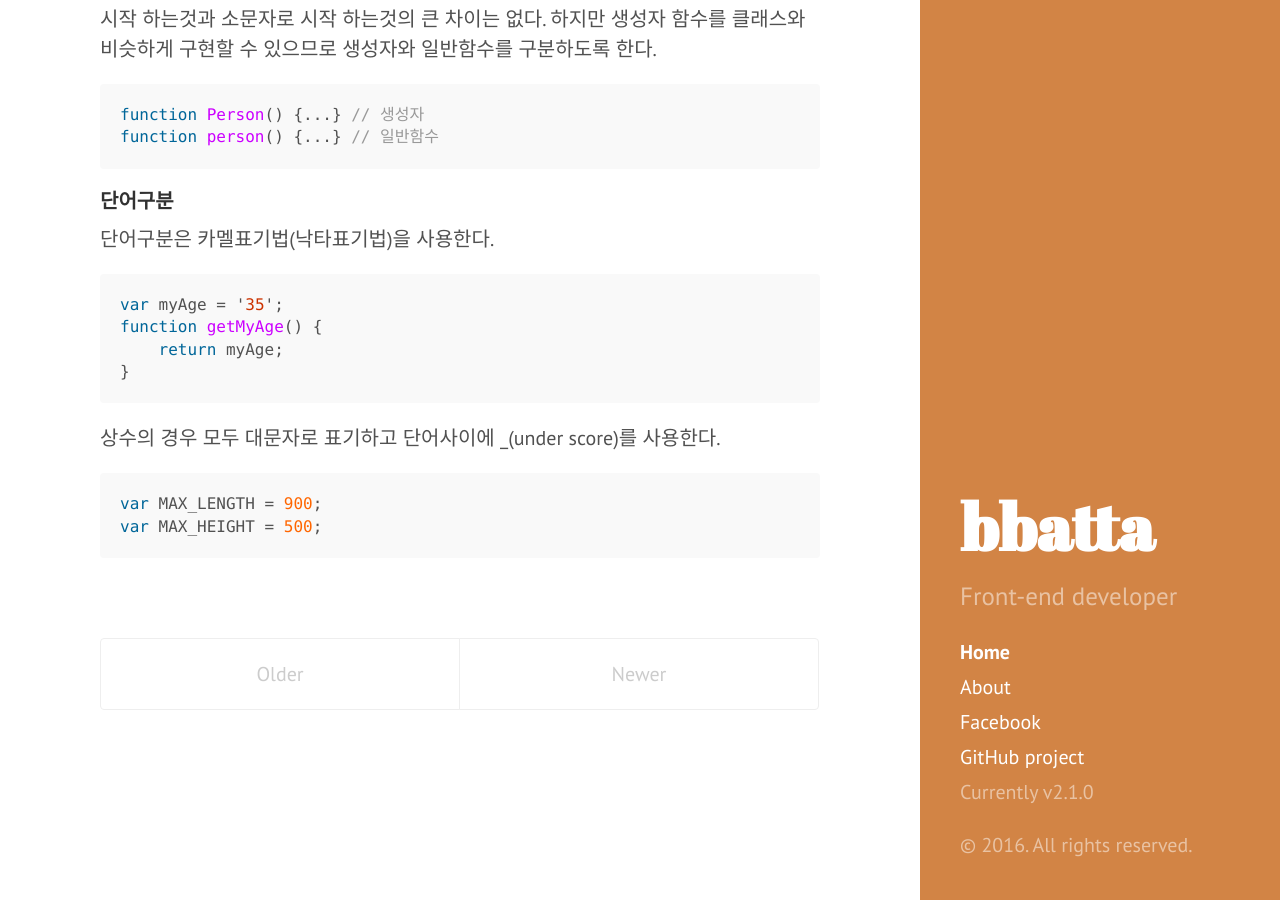
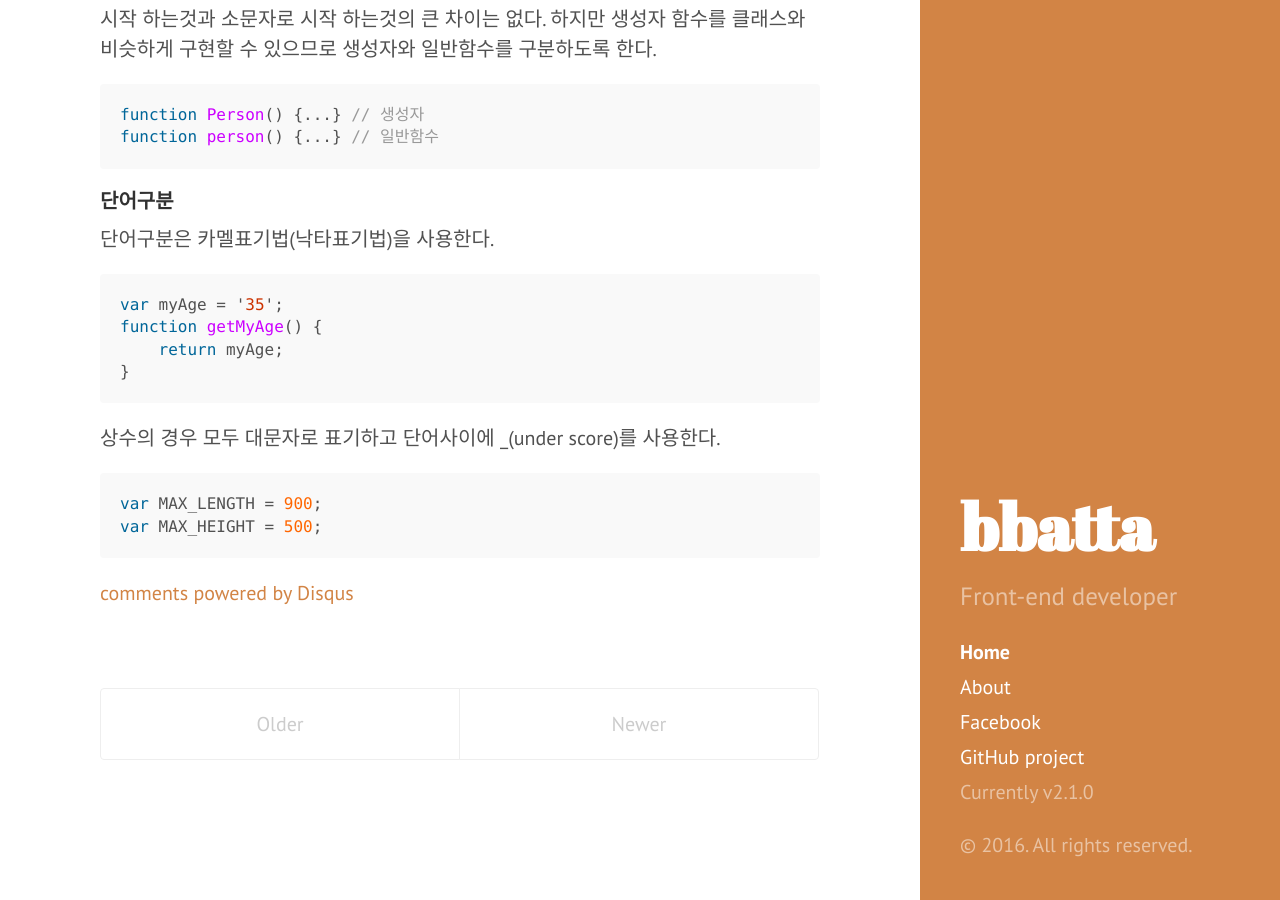
Before and after one commit to bbatta38/bbatta38.github.io, a Jekyll site: the page built from index.html, in a window 1280 px wide and 900 px high, scrolled down 6104 px. Built offline with Jekyll 4.4.1, drawn with Linux system fonts in a browser that asks for light colours; the list of posts is cut into pages by our own code; comment, search, counter and statistics services are not loaded.

Commit message:
Update index.html

```diff
--- a/index.html
+++ b/index.html
@@ -16,7 +16,24 @@
     <span class="post-date">{{ post.date | date_to_string }}</span>
 
     {{ post.content }}
+    {% if page.comments %}
+    <div id="disqus_thread"></div>
+        <script type="text/javascript">
+            /* * * CONFIGURATION VARIABLES: EDIT BEFORE PASTING INTO YOUR WEBPAGE * * */
+            var disqus_shortname = 'bbattablog'; // required: replace example with your forum shortname
+            // var disqus_developer = 1; // Comment out when the site is live
+            var disqus_identifier = "{{ page.url }}";
 
+            /* * * DON'T EDIT BELOW THIS LINE * * */
+            (function() {
+                var dsq = document.createElement('script'); dsq.type = 'text/javascript'; dsq.async = true;
+                dsq.src = '//' + disqus_shortname + '.disqus.com/embed.js';
+                (document.getElementsByTagName('head')[0] || document.getElementsByTagName('body')[0]).appendChild(dsq);
+            })();
+        </script>
+        <noscript>Please enable JavaScript to view the <a href="http://disqus.com/?ref_noscript">comments powered by Disqus.</a></noscript>
+        <a href="http://disqus.com" class="dsq-brlink">comments powered by <span class="logo-disqus">Disqus</span></a>
+    {% endif %}
   </div>
   {% endfor %}
 </div>
```
